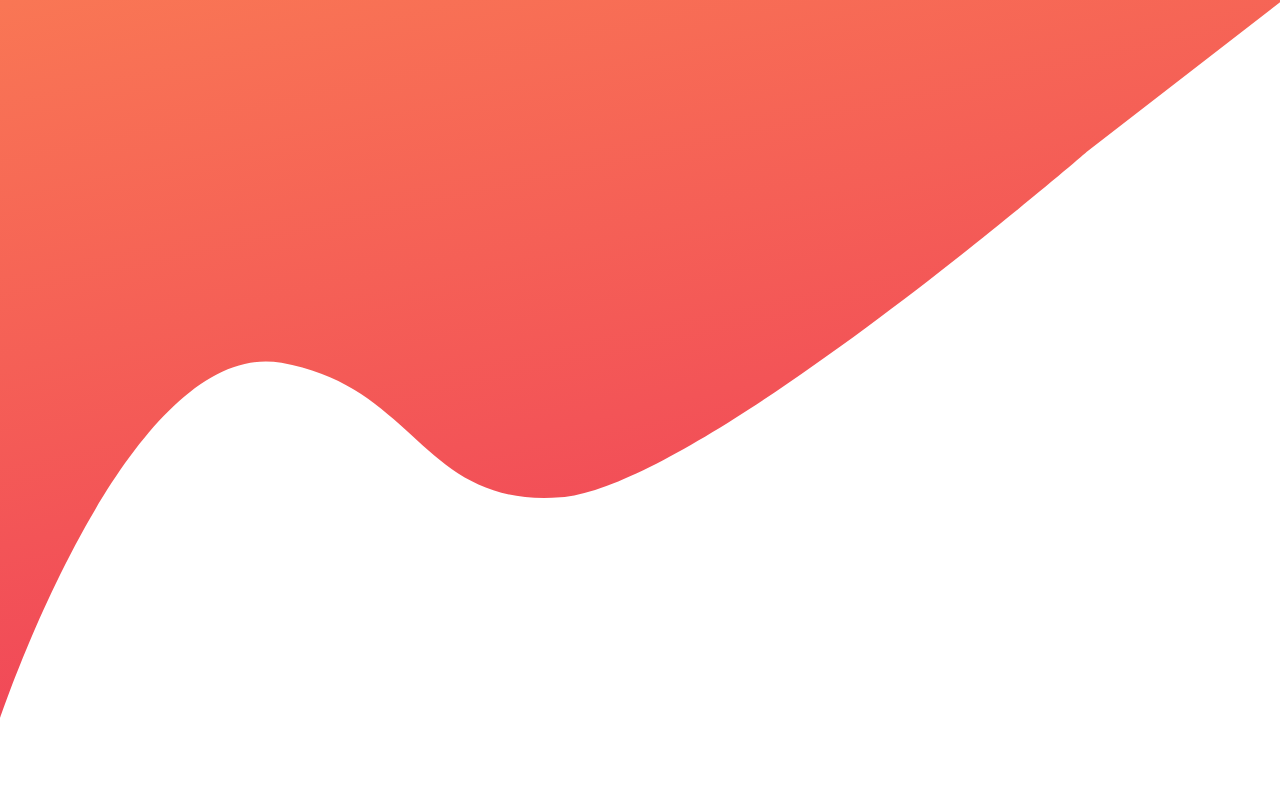
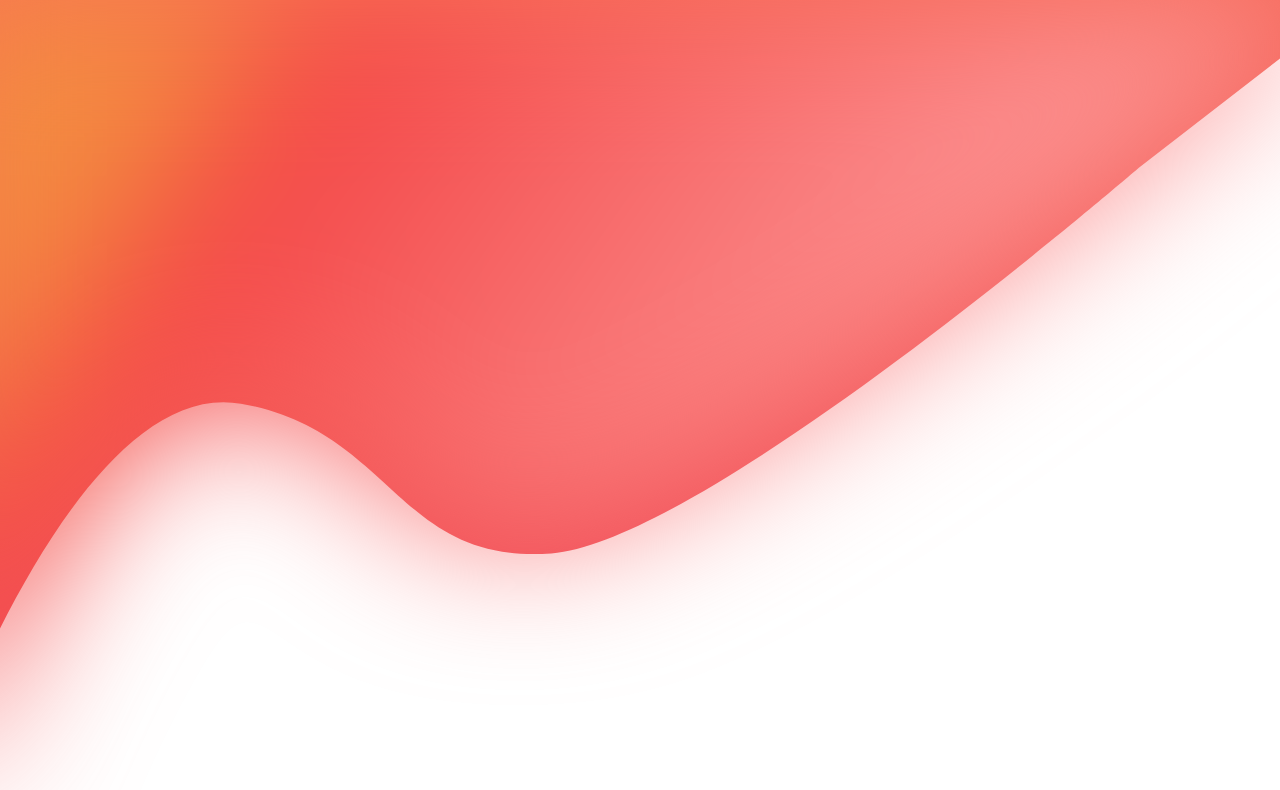
Before and after one commit to vugn/MyBookShelf, a React (Vite) app: page / in a window 1280 px wide. Shown: the top 790 px of the page. Built offline with nearby package versions, Linux system fonts and the light colour scheme.

Commit message:
:lipstick: Update Background Vector

```diff
--- a/src/App.tsx
+++ b/src/App.tsx
@@ -1,15 +1,33 @@
 import { BrowserRouter as Router, Route, Routes } from "react-router-dom";
 import './assets/scss/style.scss'
+import OrangeVector from "./assets/images/vectors/OrangeVector.svg";
+import OrangeVectorGlow from "./assets/images/vectors/OrangeVectorGlow.svg";
 import HomePage from "./pages/home/HomePage";
 
 function App() {
   return (
-   <div className="app">
+   <div className="app" style={{
+    backgroundImage: `url(${OrangeVector})`,
+    width: '100vw',
+    height: '100vh',
+    backgroundSize: 'cover',
+    backgroundPosition: 'center',
+    backgroundRepeat: 'no-repeat',
+   }}>
+    <div className="glow-bg" style={{
+    backgroundImage: `url(${OrangeVectorGlow})`,
+    width: '100vw',
+    height: '100vh',
+    backgroundSize: 'cover',
+    backgroundPosition: 'center',
+    backgroundRepeat: 'no-repeat',
+   }}>
       <Router>
         <Routes>
           <Route path="/" element={<HomePage/>} />
         </Routes>
       </Router>
+      </div>
    </div>
   )
 }
--- a/src/pages/home/HomePage.tsx
+++ b/src/pages/home/HomePage.tsx
@@ -1,17 +1,11 @@
 import "../../assets/scss/homestyle.scss";
-import OrangeVector from "../../assets/images/vectors/OrangeVector.svg";
 import { Component } from "react";
 
 class HomePage extends Component {
   render() {
     return (
       <>
-        <img
-          src={OrangeVector}
-          alt=""
-          srcSet=""
-          style={{ objectFit: "contain", width: "100%", height: "100%" }}
-        />
+
       </>
     );
   }
```
Also changed, not shown: src/assets/images/vectors/OrangeVectorGlow.svg (added), src/assets/scss/homestyle.scss (line endings or trailing spaces).
